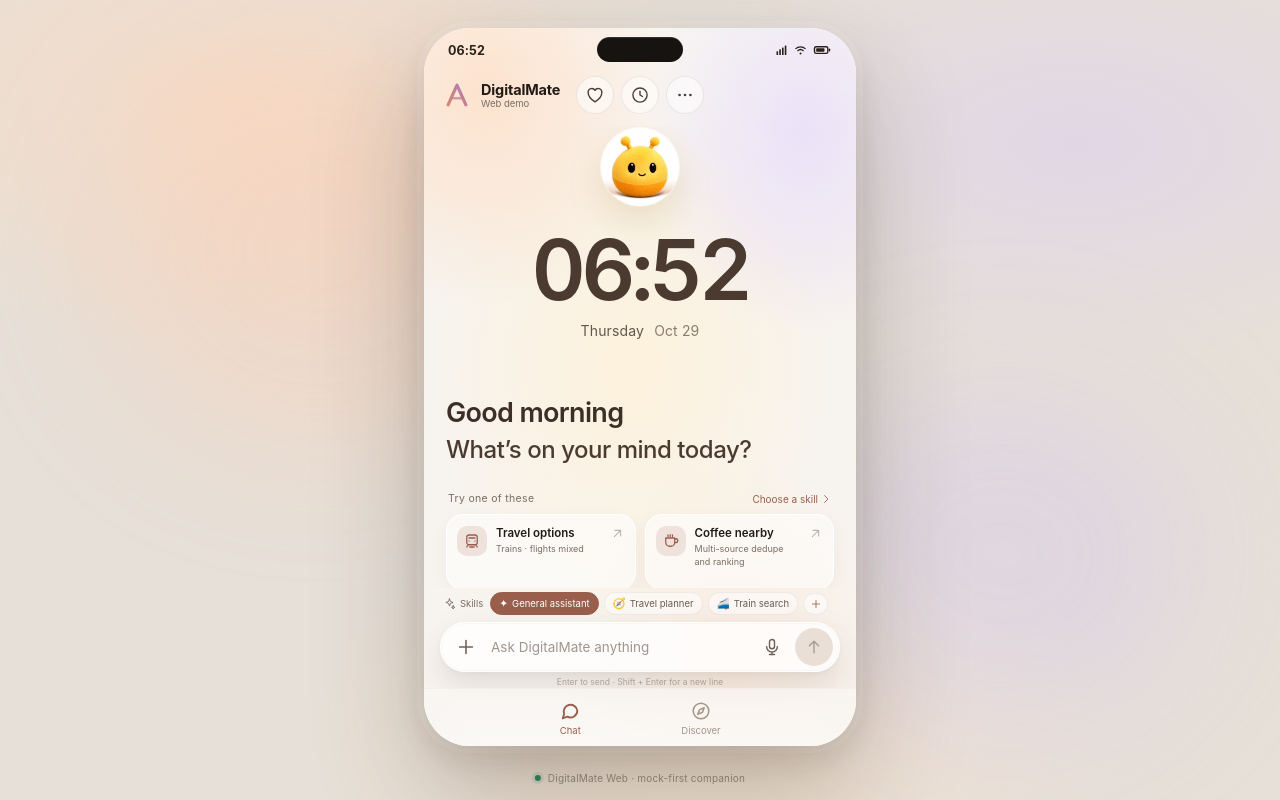
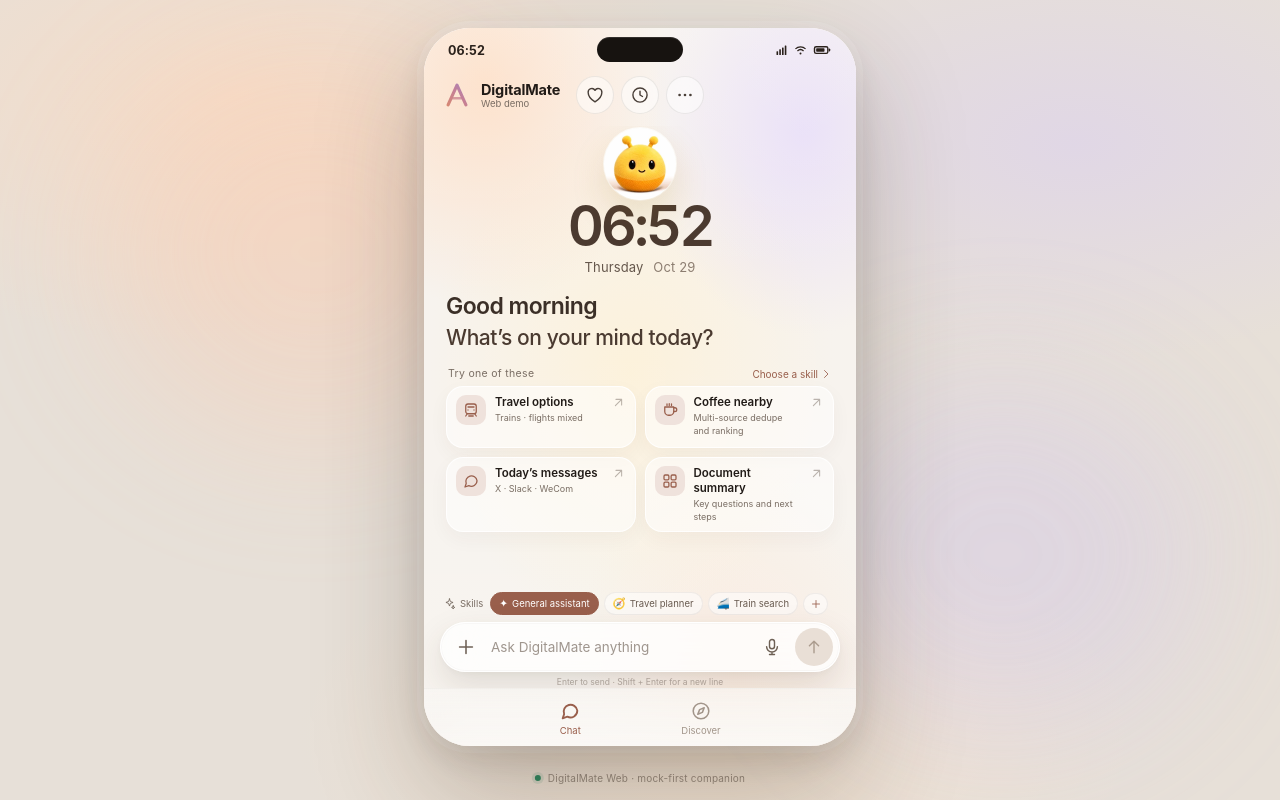
Before and after one commit to michaelatamuk/digitalmate-web, a React (Vite) app: page / in a window 1280 px wide. Built offline with nearby package versions, Linux system fonts and the light colour scheme.

Commit message:
fix: keep home layout usable on short phone viewports

```diff
--- a/src/components/HomeView.tsx
+++ b/src/components/HomeView.tsx
@@ -68,7 +68,7 @@
 
   return (
     <div className="home-view">
-      <BeeBou className="is-home" size={78} still={reducedMotion} />
+      <BeeBou className="is-home" size={72} still={reducedMotion} />
       <div className="clock-block">
         <div className="clock">{clock}</div>
         <div className="clock-date">
--- a/src/styles.css
+++ b/src/styles.css
@@ -3639,30 +3639,56 @@
   }
 }
 
-@media (max-height: 760px) {
+@media (max-height: 820px) {
   .clock-block {
-    margin-top: 1vh;
+    margin-top: 0;
   }
 
   .clock {
-    font-size: 62px;
+    font-size: 56px;
+  }
+
+  .clock-date {
+    margin-top: 6px;
+    font-size: 13px;
+  }
+
+  .bee.is-home {
+    transform: scale(0.9);
+    margin-bottom: 0;
   }
 
   .greeting-block {
-    margin-top: 3vh;
+    margin-top: 2vh;
+  }
+
+  .greeting-block h1 {
+    font-size: 23px;
+  }
+
+  .greeting-block p {
+    font-size: 21px;
   }
 
   .home-suggestions {
-    margin-top: 18px;
+    margin-top: 14px;
+  }
+
+  .section-label {
+    margin-bottom: 6px;
   }
 
   .suggestion-card {
-    min-height: 68px;
-    padding: 9px;
-  }
-}
-
-@media (max-height: 660px) {
+    min-height: 62px;
+    padding: 8px 9px;
+  }
+
+  .home-footnote {
+    display: none;
+  }
+}
+
+@media (max-height: 720px) {
   .clock-block {
     display: none;
   }
```
